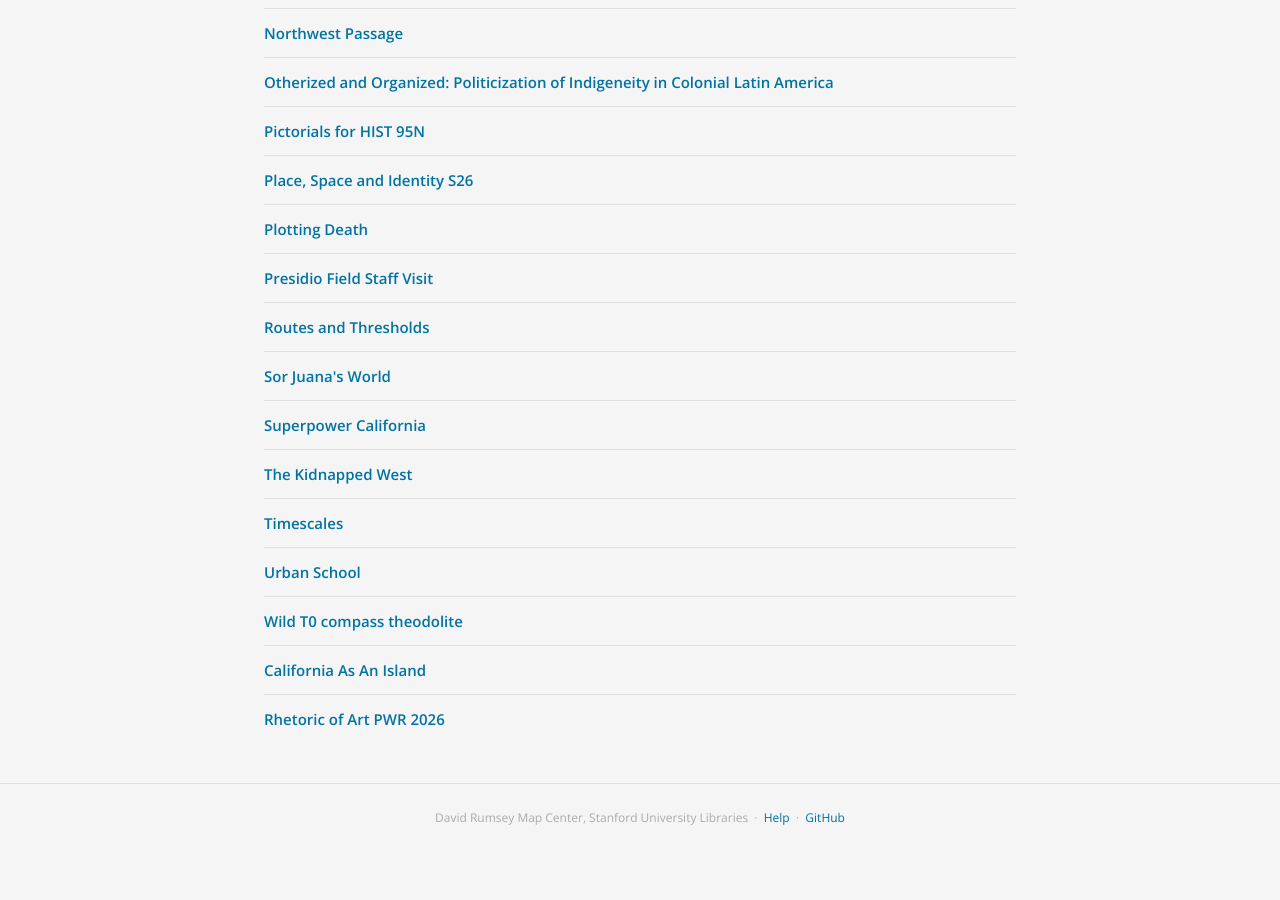
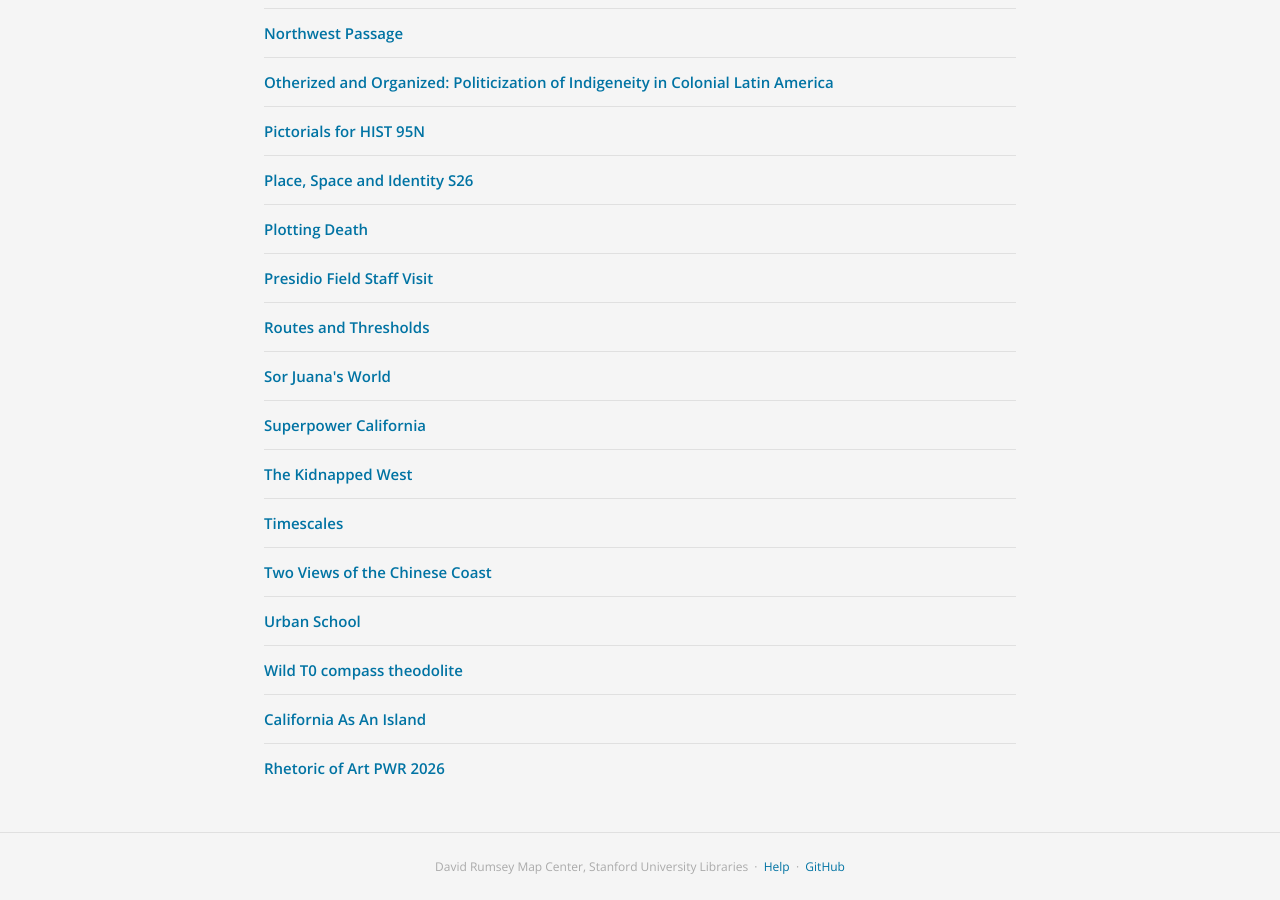
Before and after one commit to davidrumseymapcenter/iiif-galleries, a Jekyll site: the page built from index.md, in a window 1280 px wide and 900 px high, scrolled down 1771 px. Built offline with Jekyll 4.4.1, drawn with Linux system fonts in a browser that asks for light colours; our own code applies the rules of GitHub Pages for plain Markdown files; before the commit the page ends 2622 px from its top, so only the background shows below that.

Commit message:
Auto-update gallery index

```diff
--- a/index.md
+++ b/index.md
@@ -53,6 +53,7 @@ layout: default
 <li><a href="https://davidrumseymapcenter.github.io/set-builder/presentation.html?file=https://raw.githubusercontent.com/davidrumseymapcenter/iiif-galleries/main/galleries/Superpower California-gallery.json" target="_blank">Superpower California</a></li>
 <li><a href="https://davidrumseymapcenter.github.io/set-builder/presentation.html?file=https://raw.githubusercontent.com/davidrumseymapcenter/iiif-galleries/main/galleries/The Kidnapped West-gallery.json" target="_blank">The Kidnapped West</a></li>
 <li><a href="https://davidrumseymapcenter.github.io/set-builder/presentation.html?file=https://raw.githubusercontent.com/davidrumseymapcenter/iiif-galleries/main/galleries/Timescales-gallery.json" target="_blank">Timescales</a></li>
+<li><a href="https://davidrumseymapcenter.github.io/set-builder/presentation.html?file=https://raw.githubusercontent.com/davidrumseymapcenter/iiif-galleries/main/galleries/Two Views of the Chinese Coast-gallery.json" target="_blank">Two Views of the Chinese Coast</a></li>
 <li><a href="https://davidrumseymapcenter.github.io/set-builder/presentation.html?file=https://raw.githubusercontent.com/davidrumseymapcenter/iiif-galleries/main/galleries/Urban School-gallery.json" target="_blank">Urban School</a></li>
 <li><a href="https://davidrumseymapcenter.github.io/set-builder/presentation.html?file=https://raw.githubusercontent.com/davidrumseymapcenter/iiif-galleries/main/galleries/Wild T0 compass theodolite-gallery.json" target="_blank">Wild T0 compass theodolite</a></li>
 <li><a href="https://davidrumseymapcenter.github.io/set-builder/presentation.html?file=https://raw.githubusercontent.com/davidrumseymapcenter/iiif-galleries/main/galleries/california_as_an_island-gallery.json" target="_blank">California As An Island</a></li>
```
